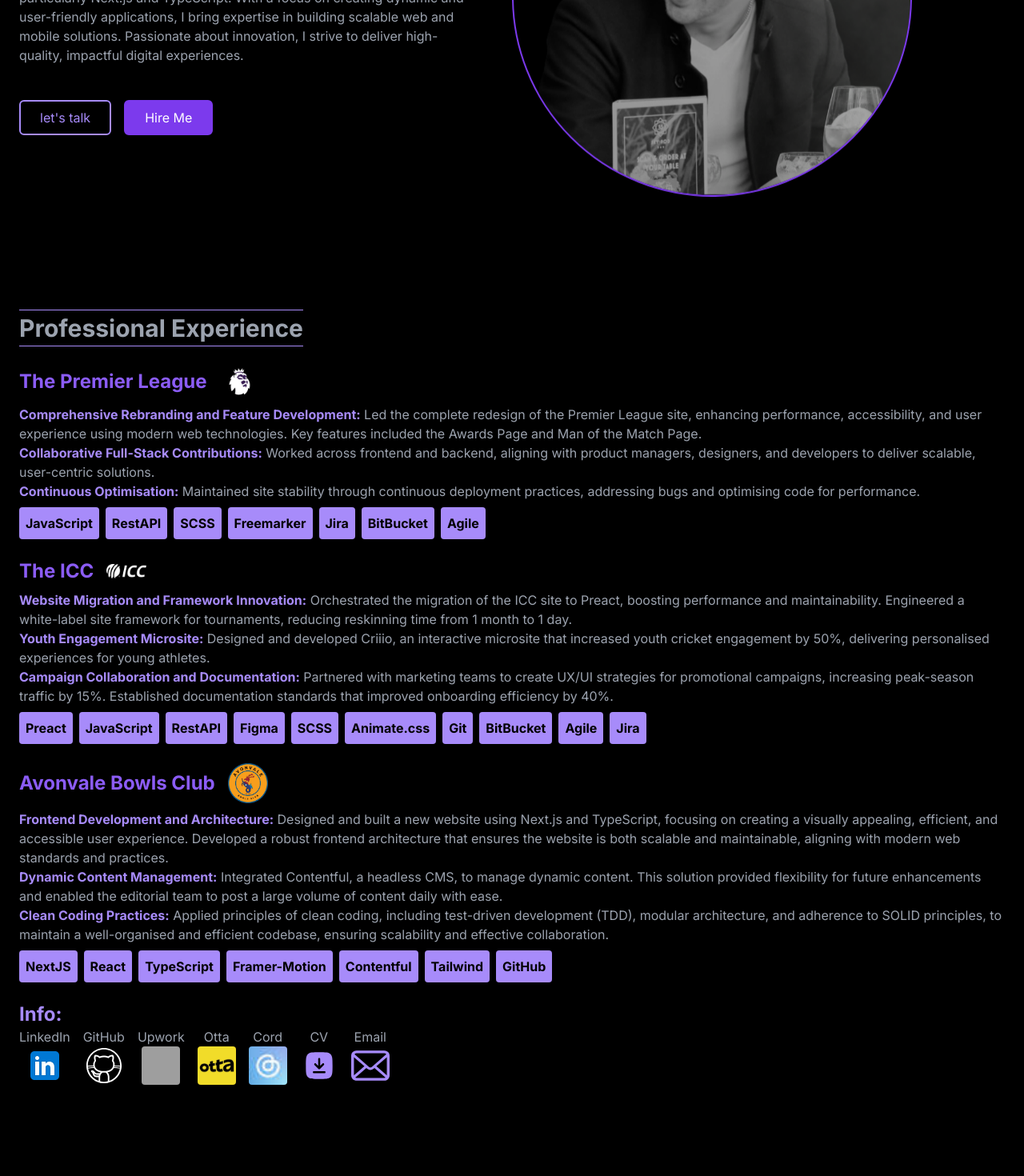
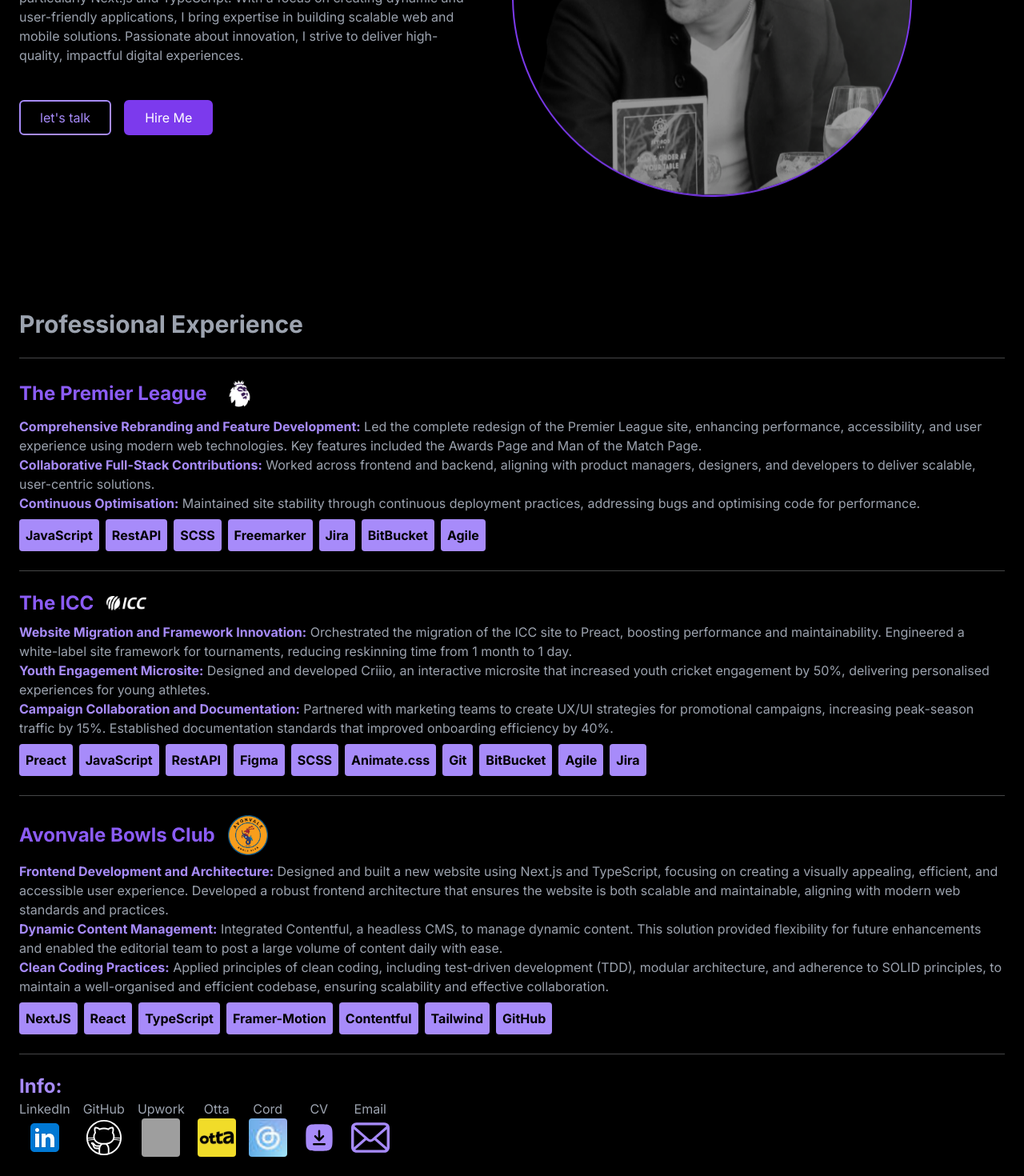
Before and after one commit to Daniel-CC-97/portfolio, a Next.js app: page / in a window 1280 px wide. Shown: the part 413-1883 px from the top of the page at 80% size. Before the commit the page ends 1793 px from the top, so only its background shows below. Built offline with nearby package versions, Linux system fonts and the light colour scheme; grey boxes are pictures that could not be loaded.

Commit message:
Update styling

```diff
--- a/src/app/components/contact.tsx
+++ b/src/app/components/contact.tsx
@@ -4,7 +4,7 @@
   const { links } = contactData;
 
   return (
-    <div>
+    <div className="mt-6">
       <h2 className="text-violet-400 font-bold text-2xl text-center md:text-start">
         Info:
       </h2>
--- a/src/app/components/profile.tsx
+++ b/src/app/components/profile.tsx
@@ -36,8 +36,8 @@
   }, []);
 
   return (
-    <div className="flex content-center items-center justify-center flex-col-reverse lg:min-h-screen lg:justify-between lg:items-center lg:flex-row">
-      <div className="content max-w-xl flex flex-col gap-0">
+    <div className="flex content-center items-center justify-center flex-col-reverse min-h-screen lg:justify-between lg:items-center lg:flex-row">
+      <div className="content lg:max-w-xl flex flex-col gap-0">
         <h1 className="title text-4xl font-semibold">
           <span className="text-3xl font-light text-gray-400">Hi,</span> <br />{" "}
           I&apos;m Daniel Cassell
--- a/src/app/page.tsx
+++ b/src/app/page.tsx
@@ -15,13 +15,20 @@
         {/* <div className="h-screen z-1"></div> */}
 
         <div className="min-h-screen z-10 relative">
-          <h2 className="text-3xl text-gray-400 font-bold inline-block border-t border-b border-violet-400 py-1">
+          <h2 className="text-3xl text-gray-400 mb-6 font-bold inline-block">
             Professional Experience
           </h2>
+          <hr className="border-grey-400 opacity-30"></hr>
 
           <WorkExperience data={PremData}></WorkExperience>
+          <hr className="border-grey-400 opacity-30"></hr>
+
           <WorkExperience data={ICCData}></WorkExperience>
+          <hr className="border-grey-400 opacity-30"></hr>
+
           <WorkExperience data={AvonvaleBowlsData}></WorkExperience>
+          <hr className="border-grey-400 opacity-30"></hr>
+
           <ContactMe></ContactMe>
         </div>
       </div>
```
